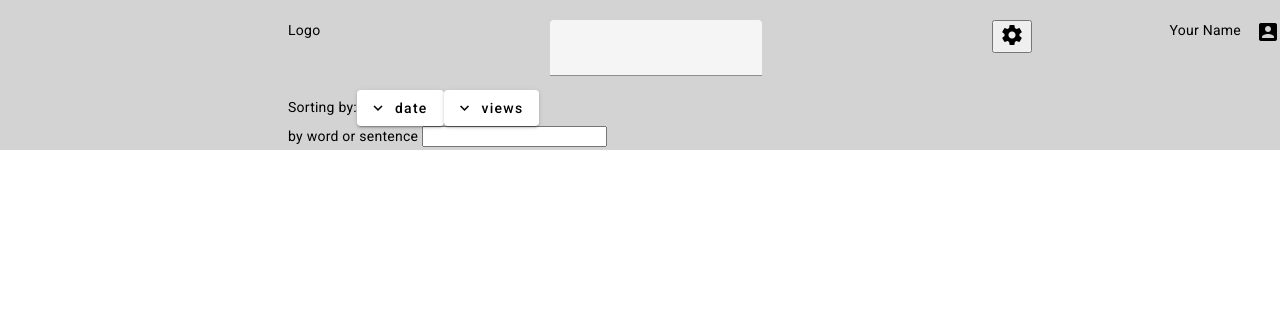
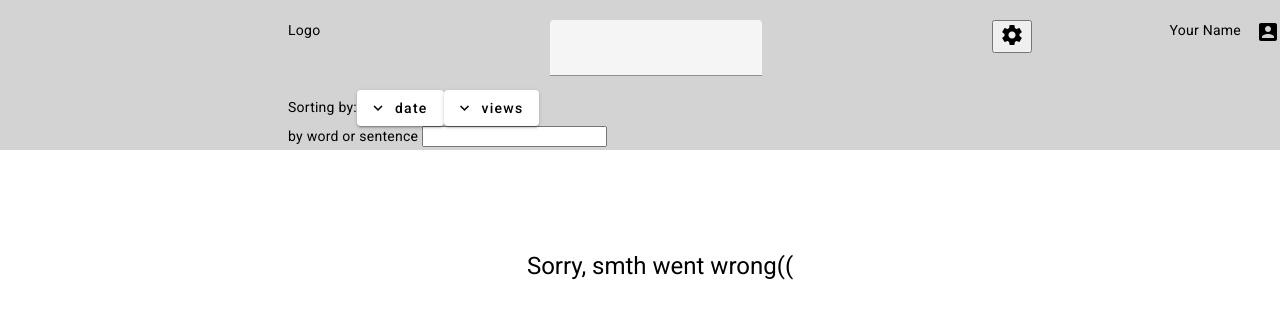
Before and after one commit to JiriSimonov/youtube-client, an Angular app in the folder youtube/: page /404 in a window 1280 px wide. Before the commit this address led to /. Shown: the top 318 px of the page. Built offline with nearby package versions, Linux system fonts and the light colour scheme.

Commit message:
feat: add not-found route

```diff
--- a/youtube/src/app/app-routing.module.ts
+++ b/youtube/src/app/app-routing.module.ts
@@ -15,6 +15,10 @@ const routes: Routes = [
     path: 'auth',
     loadChildren: () => import('./auth/auth.module').then((m) => m.AuthModule),
   },
+  {
+    path: '**',
+    loadChildren: () => import('./core/not-found/not-found.module').then((m) => m.NotFoundModule),
+  },
 ];
 
 @NgModule({
--- /dev/null
+++ b/youtube/src/app/core/not-found/components/not-found-page/not-found-page.component.html
@@ -0,0 +1,3 @@
+<div class="container">
+  <h1 class="title">Sorry, smth went wrong((</h1>
+</div>
--- /dev/null
+++ b/youtube/src/app/core/not-found/components/not-found-page/not-found-page.component.scss
@@ -0,0 +1,4 @@
+.title {
+  margin: 100px 0;
+  text-align: center;
+}
```
Also changed, not shown: youtube/src/app/core/not-found/components/not-found-page/not-found-page.component.ts (added, +10 -0 lines), youtube/src/app/core/not-found/not-found.module.ts (added, +18 -0 lines).
